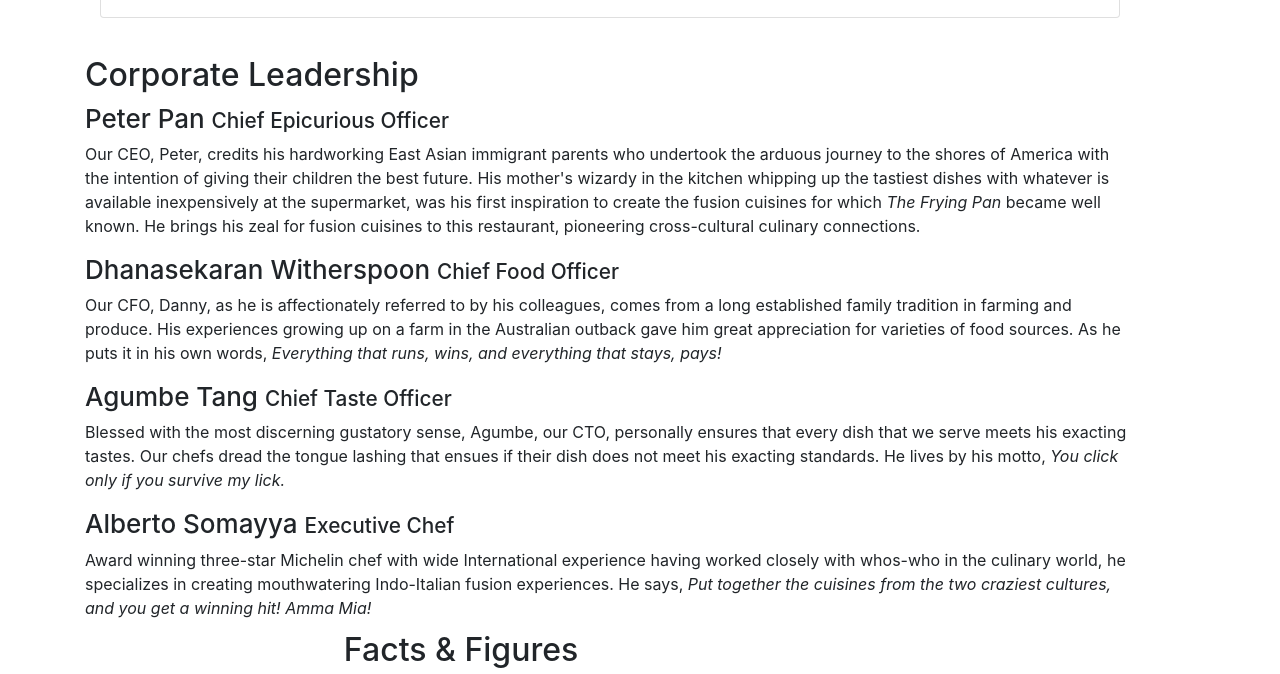
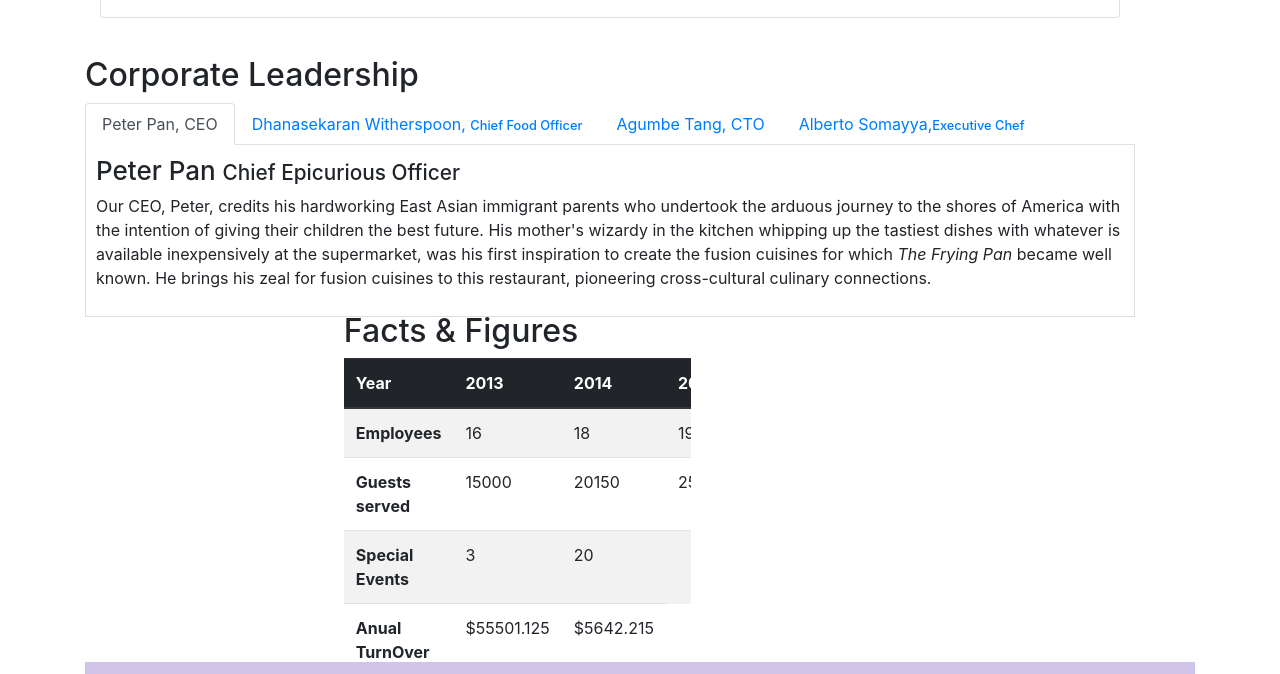
Before and after one commit to EsraaAfifi/bootstrap-coursera, a website: page aboutus.html in a window 1280 px wide. Shown: the part 862-1536 px from the top of the page. Drawn offline with nearby package versions, Linux system fonts and the light colour scheme.

Commit message:
using Bootstrap js components

```diff
--- a/aboutus.html
+++ b/aboutus.html
@@ -8,13 +8,15 @@
     <meta http-equiv="x-ua-compatible" content="ie=edge">
 
     <!-- Bootstrap CSS -->
+
+
     <script src="https://code.jquery.com/jquery-3.2.1.slim.min.js" integrity="sha384-KJ3o2DKtIkvYIK3UENzmM7KCkRr/rE9/Qpg6aAZGJwFDMVNA/GpGFF93hXpG5KkN" crossorigin="anonymous"></script>
+    <script src="https://cdnjs.cloudflare.com/ajax/libs/popper.js/1.11.0/umd/popper.min.js" integrity="sha384-b/U6ypiBEHpOf/4+1nzFpr53nxSS+GLCkfwBdFNTxtclqqenISfwAzpKaMNFNmj4" crossorigin="anonymous"></script>
+    <script src="https://maxcdn.bootstrapcdn.com/bootstrap/4.0.0-beta/js/bootstrap.min.js" integrity="sha384-h0AbiXch4ZDo7tp9hKZ4TsHbi047NrKGLO3SEJAg45jXxnGIfYzk4Si90RDIqNm1" crossorigin="anonymous"></script>
     <link rel="stylesheet" href="https://maxcdn.bootstrapcdn.com/bootstrap/4.0.0-beta/css/bootstrap.min.css" integrity="sha384-/Y6pD6FV/Vv2HJnA6t+vslU6fwYXjCFtcEpHbNJ0lyAFsXTsjBbfaDjzALeQsN6M" crossorigin="anonymous">
     <link rel="stylesheet" href="node_modules/font-awesome/css/font-awesome.min.css">
     <link rel="stylesheet" href="node_modules/bootstrap-social/bootstrap-social.css">
-    <script src="https://maxcdn.bootstrapcdn.com/bootstrap/4.0.0-beta/js/bootstrap.min.js" integrity="sha384-h0AbiXch4ZDo7tp9hKZ4TsHbi047NrKGLO3SEJAg45jXxnGIfYzk4Si90RDIqNm1" crossorigin="anonymous"></script>
     <script src="https://code.jquery.com/jquery-3.2.1.slim.min.js" integrity="sha384-KJ3o2DKtIkvYIK3UENzmM7KCkRr/rE9/Qpg6aAZGJwFDMVNA/GpGFF93hXpG5KkN" crossorigin="anonymous"></script>
-    <script src="https://cdnjs.cloudflare.com/ajax/libs/popper.js/1.11.0/umd/popper.min.js" integrity="sha384-b/U6ypiBEHpOf/4+1nzFpr53nxSS+GLCkfwBdFNTxtclqqenISfwAzpKaMNFNmj4" crossorigin="anonymous"></script>
 
     <link rel="stylesheet" href="node_modules/bootstrap/dist/css/bootstrap.min.css">
     <link href="./css/style.css" rel="stylesheet">
@@ -116,16 +118,56 @@
         <div class="row align-items-center">
             <div class="col-12">
                 <h2><br>Corporate Leadership</h2>
+                <!--  Now using Bootstrap JavaScript Components -->
+
+                <ul class="nav nav-tabs">
+                  <li class="nav-item">
+                     <a class="nav-link active" href="#peter"
+                       role="tab" data-toggle="tab"> Peter Pan,  CEO</a>
+
+                   </li>
+                   <li class="nav-item">
+                     <a class="nav-link " href="#danny"
+                       role="tab" data-toggle="tab" data-target="#danny"> Dhanasekaran Witherspoon,  <small>Chief Food Officer</small></a>
+                    </li>
+                   <li class="nav-item">
+                     <a class="nav-link" href="#agumbe"
+                       role="tab" data-toggle="tab">Agumbe Tang, CTO</a>
+                    </li>
+                   <li class="nav-item">
+                     <a class="nav-link" href="#alberto"
+                       role="tab" data-toggle="tab"> Alberto Somayya,<small>Executive Chef</small></a>
+                    </li>
+                </ul>
+                <!--  put all 4 parts in one big DIV then each one enclosed inside another div with some new js classes -->
+                <div class="tab-content">
+                    <div role="tabpanel" class="tab-pane fade show active" id="peter">
                         <h3>Peter Pan <small>Chief Epicurious Officer</small></h3>
                         <p class="d-none d-sm-block">Our CEO, Peter, credits his hardworking East Asian immigrant parents who undertook the arduous journey to the shores of America with the intention of giving their children the best future. His mother's wizardy in the kitchen whipping up the tastiest dishes with whatever is available inexpensively at the supermarket, was his first inspiration to create the fusion cuisines for which <em>The Frying Pan</em> became well known. He brings his zeal for fusion cuisines to this restaurant, pioneering cross-cultural culinary connections.</p>
+                    </div>
+
+                    <div role="tabpanel" class="tab-pane fade " id="danny">
                         <h3>Dhanasekaran Witherspoon <small>Chief Food Officer</small></h3>
                         <p class="d-none d-sm-block">Our CFO, Danny, as he is affectionately referred to by his colleagues, comes from a long established family tradition in farming and produce. His experiences growing up on a farm in the Australian outback gave him great appreciation for varieties of food sources. As he puts it in his own words, <em>Everything that runs, wins, and everything that stays, pays!</em></p>
+                    </div>
+
+                    <div role="tabpanel" class="tab-pane fade " id="agumbe">
                         <h3>Agumbe Tang <small>Chief Taste Officer</small></h3>
                         <p class="d-none d-sm-block">Blessed with the most discerning gustatory sense, Agumbe, our CTO, personally ensures that every dish that we serve meets his exacting tastes. Our chefs dread the tongue lashing that ensues if their dish does not meet his exacting standards. He lives by his motto, <em>You click only if you survive my lick.</em></p>
+                    </div>
+
+                    <div role="tabpanel" class="tab-pane fade " id="alberto">
                         <h3>Alberto Somayya <small>Executive Chef</small></h3>
                         <p class="d-none d-sm-block">Award winning three-star Michelin chef with wide International experience having worked closely with whos-who in the culinary world, he specializes in creating mouthwatering Indo-Italian fusion experiences. He says, <em>Put together the cuisines from the two craziest cultures, and you get a winning hit! Amma Mia!</em></p>
                     </div>
                 </div>
+            </div>
+       </div>
+
+
+
+
+
        <!---bootstrape table -->
        <div class="row row-content">
           <div class="col-12 col-sm-9">
--- a/css/style.css
+++ b/css/style.css
@@ -75,3 +75,10 @@ body{
     margin-top: 20px;
     font-weight: 600;
 }
+
+.tab-content {
+    border-left: 1px solid #ddd;
+    border-right: 1px solid #ddd;
+    border-bottom: 1px solid #ddd;
+    padding: 10px;
+}
```
Also changed, not shown: index.html (+1 -0 lines). Lines whose indentation alone changed are shown as unchanged.
